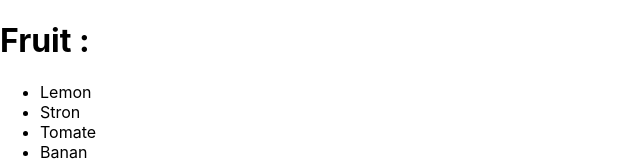
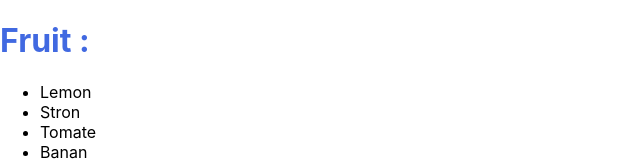
Before and after one commit to zikou058/Leren-React-js, a React (Create React App) app: page / in a window 1280 px wide. Shown: the top 161 px of the page, without its empty margins (0-640 px from the left). Built offline with nearby package versions, Linux system fonts and the light colour scheme.

Commit message:
add style

```diff
--- a/src/index.css
+++ b/src/index.css
@@ -11,3 +11,6 @@ code {
   font-family: source-code-pro, Menlo, Monaco, Consolas, 'Courier New',
     monospace;
 }
+.h1 {
+  color: royalblue;
+}
```
